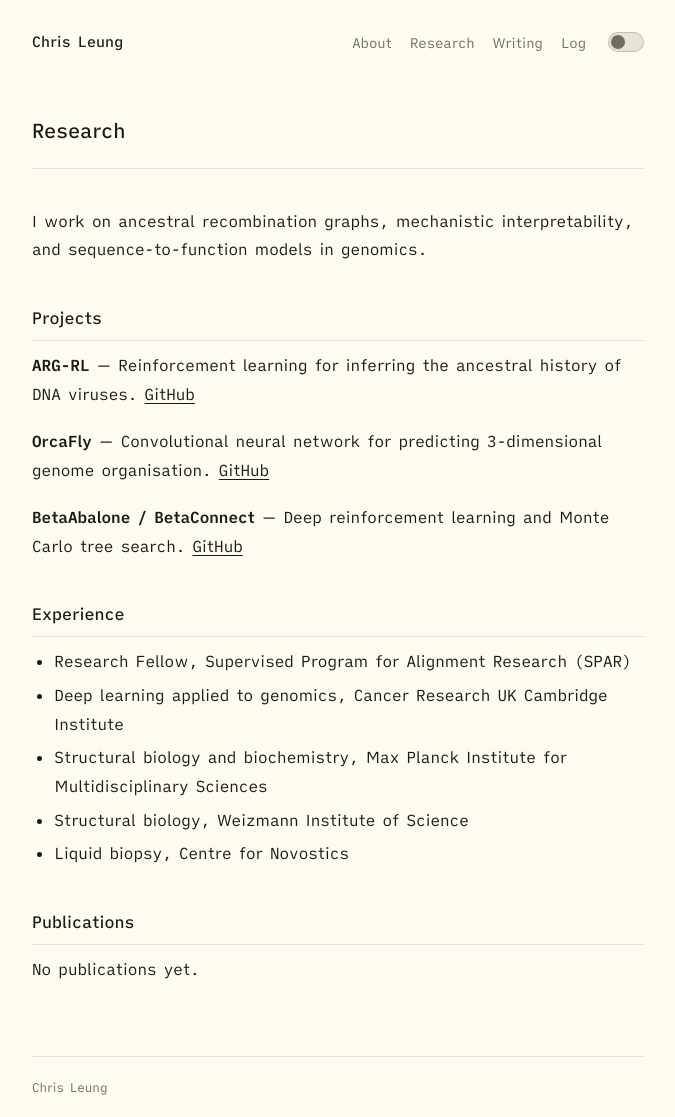
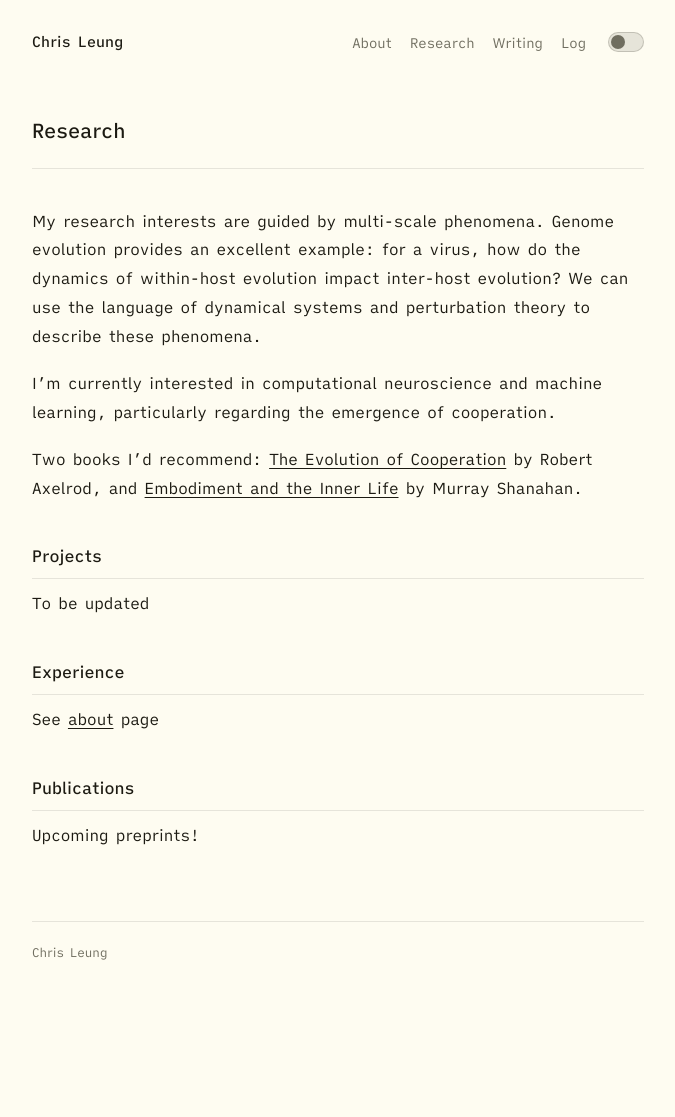
Before and after one commit to leungchristopher/leungchristopher.github.io, a Jekyll site: the page built from _pages/research.md, in a window 1280 px wide. Shown: the whole page, without its empty margins (302-977 px from the left). Built offline with Jekyll 4.4.1, drawn with Linux system fonts in a browser that asks for light colours; after the commit the page ends 983 px from its top, so only the background shows below that.

Commit message:
Update research.md

```diff
--- a/_pages/research.md
+++ b/_pages/research.md
@@ -3,24 +3,22 @@ permalink: /research/
 title: Research
 ---
 
-I work on ancestral recombination graphs, mechanistic interpretability, and sequence-to-function models in genomics.
+My research interests are guided by multi-scale phenomena. Genome evolution provides an excellent example: for a virus, how do the dynamics of within-host evolution impact inter-host evolution? We can use the language of dynamical systems and perturbation theory to describe these phenomena.
+
+I'm currently interested in computational neuroscience and machine learning, particularly regarding the emergence of cooperation.
+
+Two books I'd recommend: [The Evolution of Cooperation] by Robert Axelrod, and [Embodiment and the Inner Life] by Murray Shanahan.
 
 ## Projects
 
-**ARG-RL** — Reinforcement learning for inferring the ancestral history of DNA viruses. [GitHub](https://github.com/leungchristopher/arg-rl)
-
-**OrcaFly** — Convolutional neural network for predicting 3-dimensional genome organisation. [GitHub](https://github.com/leungchristopher/orcafly)
-
-**BetaAbalone / BetaConnect** — Deep reinforcement learning and Monte Carlo tree search. [GitHub](https://github.com/leungchristopher/betaabalone)
+To be updated
 
 ## Experience
-
-- Research Fellow, Supervised Program for Alignment Research (SPAR)
-- Deep learning applied to genomics, Cancer Research UK Cambridge Institute
-- Structural biology and biochemistry, Max Planck Institute for Multidisciplinary Sciences
-- Structural biology, Weizmann Institute of Science
-- Liquid biopsy, Centre for Novostics
+See [about](/about) page
 
 ## Publications
 
-No publications yet.
+Upcoming preprints!
+
+[The Evolution of Cooperation]: https://books.google.co.uk/books/about/The_Evolution_of_Cooperation.html
+[Embodiment and the Inner Life]: https://global.oup.com/academic/product/embodiment-and-the-inner-life-9780199226559
```
